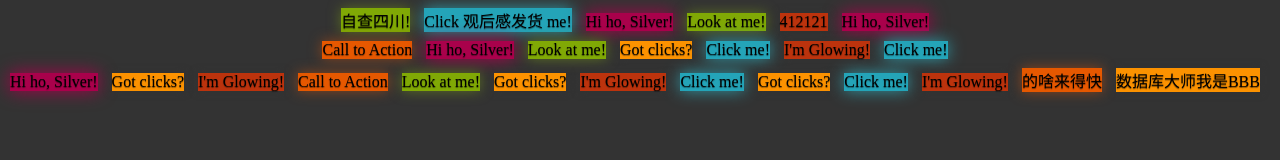
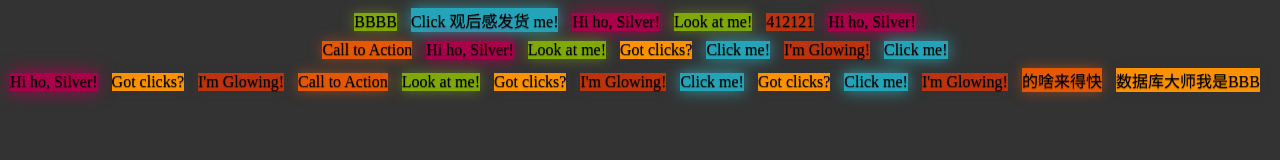
Before and after one commit to DFDzaidu/git-test, a plain HTML site: page 发光按钮/index.html in a window 1280 px wide. Drawn offline with Linux system fonts and the light colour scheme.

Commit message:
B的一次提交

```diff
--- a/发光按钮/index.html
+++ b/发光按钮/index.html
@@ -168,7 +168,7 @@
 
 <body id="radioactiveButtonsPage" class="chrome windows">
     <div class="wall-of-buttons">
-        <a class="large green button">自查四川!</a>
+        <a class="large green button">BBBB</a>
         <a class="large blue button">Click 观后感发货 me!</a>
         <a class="large magenta button">Hi ho, Silver!</a>
         <a class="large green button">Look at me!</a>
```
